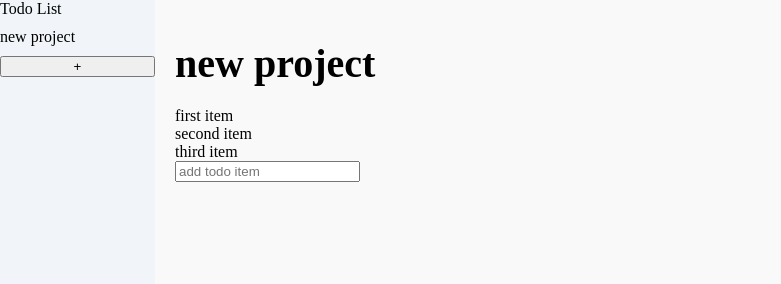
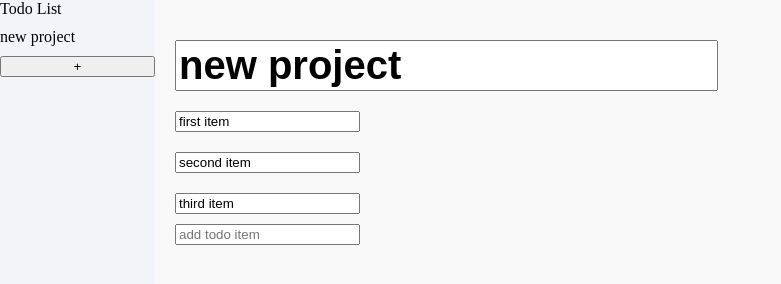
Before and after one commit to kevinbpatel/Todo-List, a website built with webpack: page src/template.html in a window 1280 px wide. Both pictures are taken after a click on the link "new project". Shown: the whole page, without its empty margins (0-781 px from the left). Built offline with nearby package versions, Linux system fonts and the light colour scheme.

Commit message:
feat: add editable text boxes for todo elements
Made todo elements (project title, todo title, description, etc)
editable with a custom text-box module.

```diff
--- a/src/index.js
+++ b/src/index.js
@@ -11,7 +11,7 @@ projects.push(project("new project"));
 projects[0].addItem(todoItem("first item"));
 projects[0].addItem(todoItem("second item"));
 projects[0].addItem(todoItem("third item"));
-projects[0].items[0].description = "hello world description";
+projects[0].items[0].description = "default description in index.js";
 
 
 // display all projects
@@ -24,11 +24,7 @@ const rerenderProjects = () => {
 
     projectLink.addEventListener("click", () => {
       displayProject(project);
-
-
     });
-
-
 
     sidebar.appendChild(projectLink);
   });
--- a/src/project-renderer.js
+++ b/src/project-renderer.js
@@ -1,3 +1,4 @@
+import { editableText, textBox } from "./text-box.js";
 import { project } from "./project.js";
 import { todoItem } from "./todo-item";
 
@@ -10,34 +11,37 @@ const rerenderTodoItems = (project) => {
   project.items.forEach(item => {
     const todoItem = document.createElement("div");
     const todoHeader = document.createElement("div");
-    const todoTitle = document.createElement("div");
 
-
-    todoTitle.textContent = item.title;
+    const todoTitle = textBox(item.title, "Project Title");
+    todoHeader.appendChild(todoTitle);
+    todoTitle.addEventListener("input", () => {
+      item.title = todoTitle.value;
+    });
 
     todoItem.setAttribute("class", "todo-card");
 
-    todoHeader.appendChild(todoTitle);
+
     todoHeader.setAttribute("class", "todo-header");
     todoContainer.appendChild(todoHeader);
 
     const todoDetails = document.createElement("div");
     todoDetails.setAttribute("class", "todo-details")
 
-    const todoDescription = document.createElement("INPUT");
-    todoDescription.setAttribute("placeholder", "add description");
-    const todoDueDate = document.createElement("INPUT");
-    todoDueDate.setAttribute("placeholder", "add Date");
-    const priority = document.createElement("INPUT");
-    priority.setAttribute("placeholder", "set priority");
-
-    todoDescription.value = item.description;
-    todoDueDate.value = item.dueDate;
-    priority.value = item.priority;
-
+    const todoDescription = textBox(item.description, "add description");
     todoDetails.appendChild(todoDescription);
+    todoDescription.addEventListener("input", () => {
+      item.description = todoDescription.value;
+    });
+    const todoDueDate = textBox(item.dueDate, "add Date");
     todoDetails.appendChild(todoDueDate);
+    todoDueDate.addEventListener("input", () => {
+      item.dueDate = todoDueDate.value;
+    });
+    const priority = textBox(item.priority, "set priority");
     todoDetails.appendChild(priority);
+    priority.addEventListener("input", () => {
+      item.priority = priority.value;
+    });
 
     todoDetails.style.display = "none";
 
@@ -71,11 +75,12 @@ export const displayProject = (project) => {
 
   mainContainer.replaceChildren();
 
-  const projectTitle = document.createElement("div");
-  projectTitle.textContent = project.title;
+  const projectTitle = textBox(project.title, "Project Title");
   projectTitle.setAttribute("id", "project-title");
-
   mainContainer.appendChild(projectTitle);
+  projectTitle.addEventListener("input", () => {
+      project.title = projectTitle.value;
+  });
 
   const todoContainer = document.createElement("div");
   todoContainer.setAttribute("id", "todo-container");
--- a/src/styles.css
+++ b/src/styles.css
@@ -32,6 +32,7 @@ body {
 
 #todo-container {
   display: flex;
+  gap: 10px;
 }
 
 .todo-card {
--- /dev/null
+++ b/src/text-box.js
@@ -0,0 +1,12 @@
+
+
+export const textBox = (element, placeholder) => {
+
+  const textBox = document.createElement("INPUT");
+  textBox.setAttribute("placeholder", placeholder);
+
+  // get the existing text in the element and display it
+  textBox.value = element;
+
+  return textBox;
+}
```
